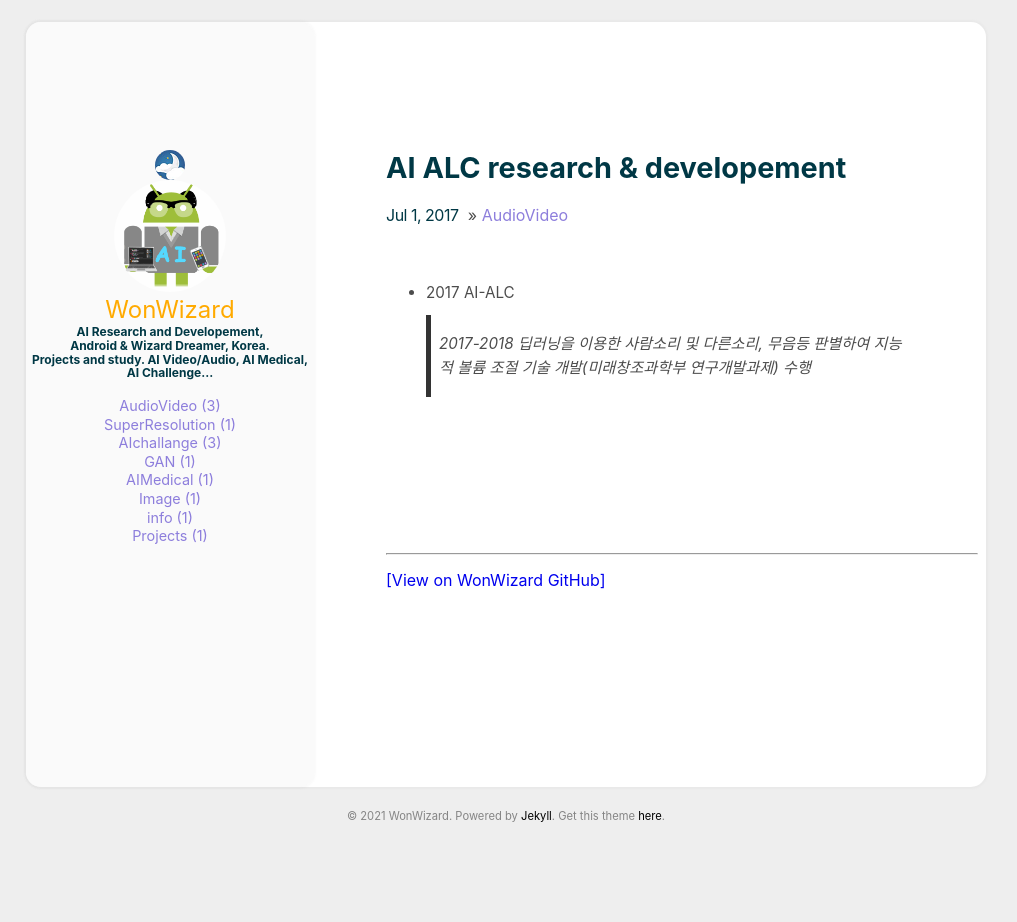
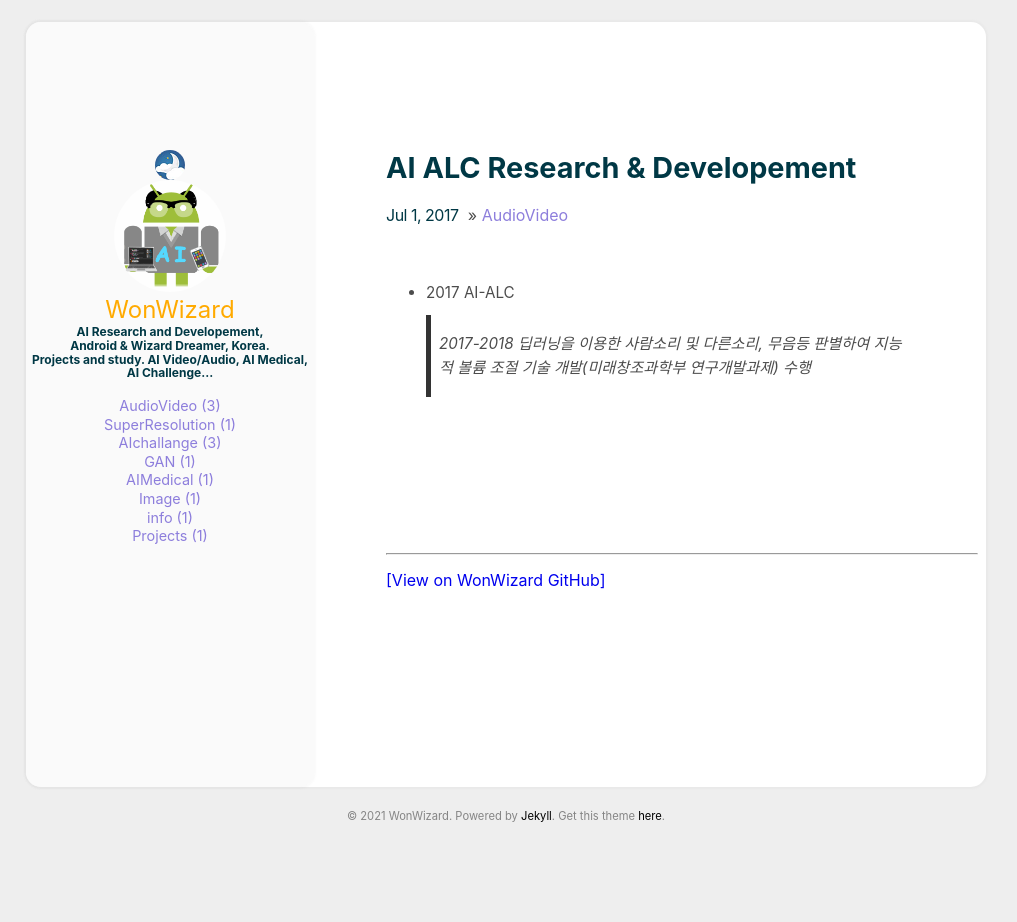
Before and after one commit to wonwizard/wonwizard.github.io, a Jekyll site: the page built from _posts/2017-07-01-ai-alc-rnd.md, in a window 1280 px wide. Shown: the whole page, without its empty margins (134-1151 px from the left). Built offline with Jekyll 4.4.1, drawn with Linux system fonts in a browser that asks for light colours.

Commit message:
Update 2017-07-01-ai-alc-rnd.md

```diff
--- a/_posts/2017-07-01-ai-alc-rnd.md
+++ b/_posts/2017-07-01-ai-alc-rnd.md
@@ -1,5 +1,5 @@
 ---
-title: AI ALC  research & developement
+title: AI ALC  Research & Developement
 categories: [AudioVideo]
 comments: true
 ---
```
